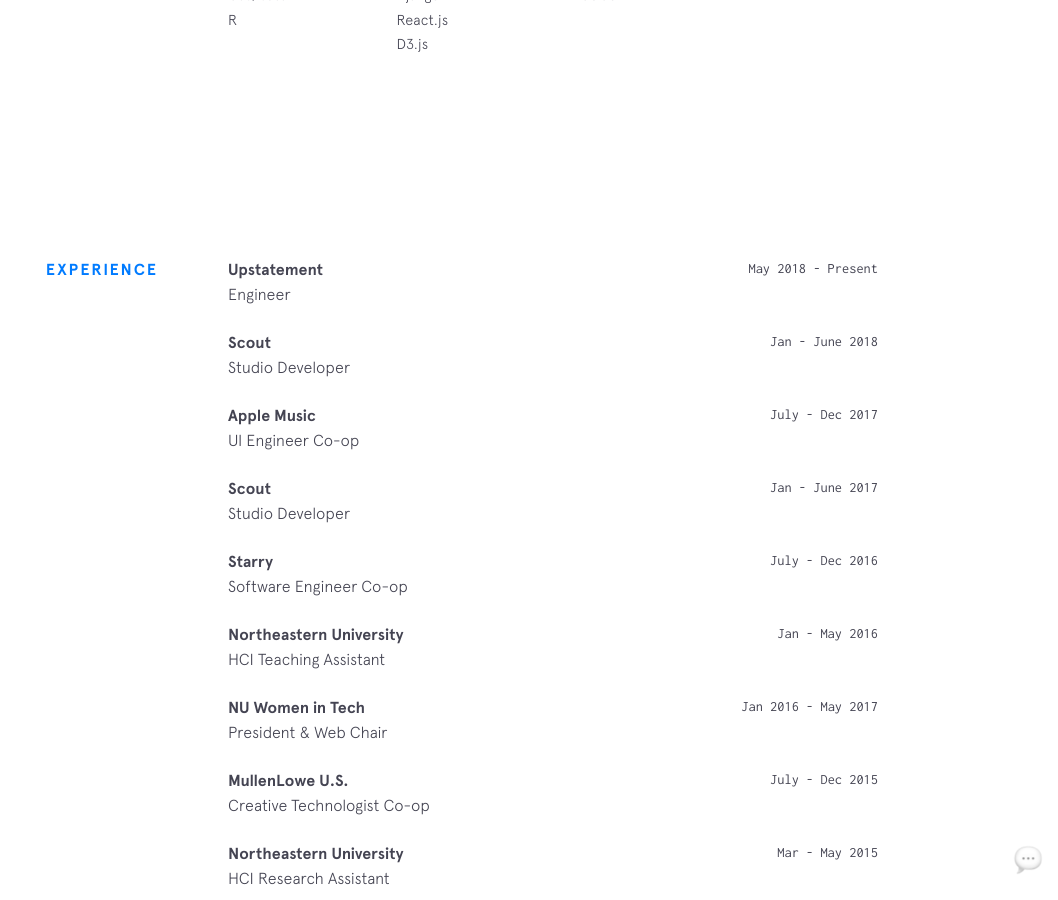
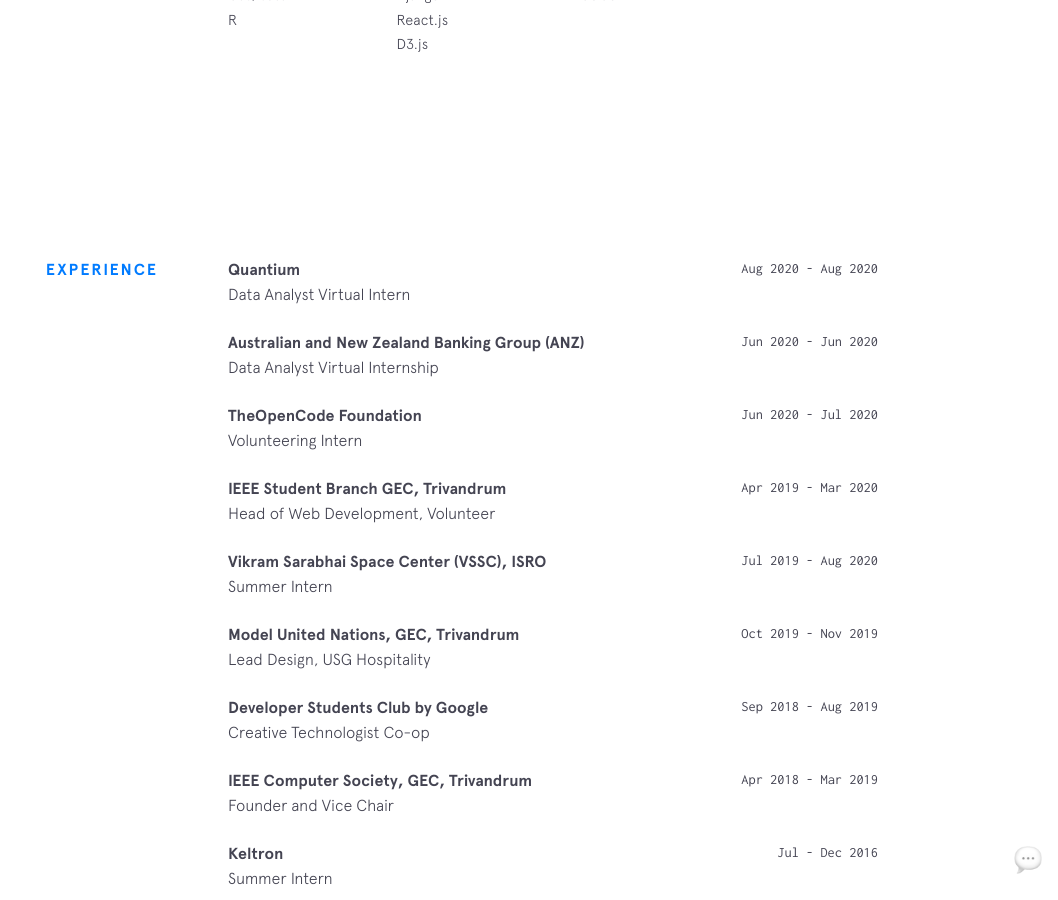
Before and after one commit to Madhav-Somanath/Portfolio, a Jekyll site: the page built from index.html, in a window 1280 px wide and 900 px high, scrolled down 1734 px. Shown: the whole window, without its empty margins (222-1280 px from the left). Built offline with Jekyll 4.4.1, drawn with Linux system fonts in a browser that asks for light colours; nearby versions of some CDN libraries.

Commit message:
Updated Experiences ~

```diff
--- a/_config.yml
+++ b/_config.yml
@@ -7,6 +7,7 @@ baseurl: ''
 email: madhav.somanath@gmail.com
 logo: img\emojis\rocket.png
 resume: https://drive.google.com/file/d/1h1DiA4nWCHuhDT050pzK3GPGppFZsgBS/view?usp=sharing
+blog: https://medium.com/@madhav.somanath
 social:
   - title: instagram
     url: https://instagram.com/madhav_somanath
--- a/_data/experience.yml
+++ b/_data/experience.yml
@@ -1,44 +1,44 @@
-- company: Upstatement
-  url: https://www.upstatement.com/
-  time: May 2018 - Present
-  position: Engineer
+- company: Quantium
+  url: https://quantium.com/
+  time: Aug 2020 - Aug 2020
+  position: Data Analyst Virtual Intern
 
-- company: Scout
-  url: https://web.northeastern.edu/scout/
-  time: Jan - June 2018
-  position: Studio Developer
+- company: Australian and New Zealand Banking Group (ANZ)
+  url: https://www.anz.com.au/personal/
+  time: Jun 2020 - Jun 2020
+  position: Data Analyst Virtual Internship
 
-- company: Apple Music
-  url: https://www.apple.com/music/
-  time: July - Dec 2017
-  position: UI Engineer Co-op
+- company: TheOpenCode Foundation
+  url: https://www.theopencode.org/
+  time: Jun 2020 - Jul 2020
+  position: Volunteering Intern
 
-- company: Scout
-  url: https://web.northeastern.edu/scout/
-  time: Jan - June 2017
-  position: Studio Developer
+- company: IEEE Student Branch GEC, Trivandrum
+  url: https://gecbieee.org/
+  time: Apr 2019 - Mar 2020
+  position: Head of Web Development, Volunteer
 
-- company: Starry
-  url: https://starry.com/
-  time: July - Dec 2016
-  position: Software Engineer Co-op
+- company: Vikram Sarabhai Space Center (VSSC), ISRO
+  url: https://www.vssc.gov.in/VSSC/
+  time: Jul 2019 - Aug 2020
+  position: Summer Intern
 
-- company: Northeastern University
+- company: Model United Nations, GEC, Trivandrum
   url: http://www.ccis.northeastern.edu/
-  time: Jan - May 2016
-  position: HCI Teaching Assistant
+  time: Oct 2019 - Nov 2019
+  position: Lead Design, USG Hospitality
 
-- company: NU Women in Tech
-  url: http://nuwit.ccs.neu.edu/
-  time: Jan 2016 - May 2017
-  position: President & Web Chair
-
-- company: MullenLowe U.S.
-  url: https://us.mullenlowe.com/
-  time: July - Dec 2015
+- company: Developer Students Club by Google
+  url: https://developers.google.com/community/dsc
+  time: Sep 2018 - Aug 2019
   position: Creative Technologist Co-op
 
-- company: Northeastern University
-  url: http://www.ccis.northeastern.edu/
-  time: Mar - May 2015
-  position: HCI Research Assistant
+- company: IEEE Computer Society, GEC, Trivandrum
+  url: https://www.linkedin.com/company/ieee-cs-gecbh/
+  time: Apr 2018 - Mar 2019
+  position: Founder and Vice Chair
+
+- company: Keltron
+  url: http://www.keltron.org/
+  time: Jul - Dec 2016
+  position: Summer Intern
--- a/_includes/experience.html
+++ b/_includes/experience.html
@@ -16,5 +16,6 @@
     </div>
 
     <a href="{{site.resume}}" target="_blank" class="arrow-link">View My Resume</a>
+    <a href="{{site.resume}}" target="_blank" class="arrow-link">Read My Articles</a>
   </div>
 </section>
```
Also changed, not shown: _includes/employment-status.html (deleted, +0 -7 lines).
